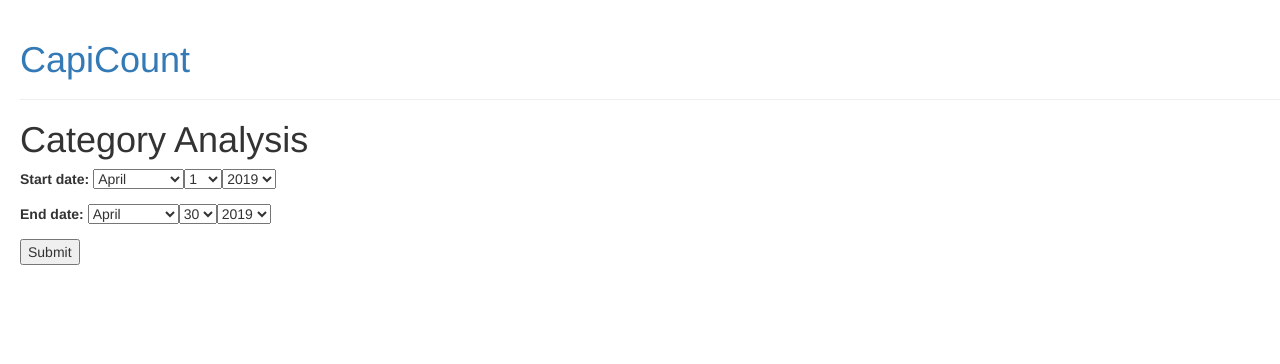
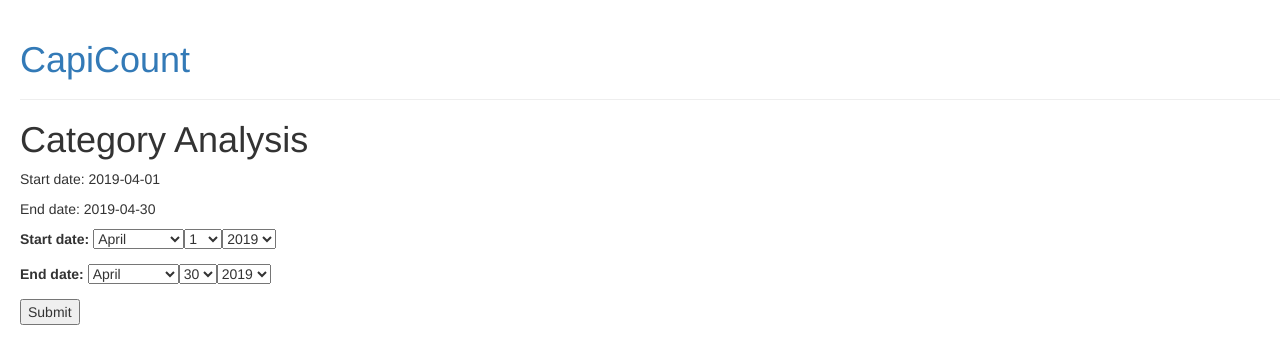
Before and after one commit to Zen-CODE/zenprojects, a Django app: page /budget/category_analysis in a window 1280 px wide. Shown: the top 364 px of the page. Run offline with Django 3.2, Linux system fonts and the light colour scheme; some libraries are stand-ins or nearby versions.

Commit message:
Access form values in the template

```diff
--- a/python/django/capiccount/budget/templates/budget/category_analysis.html
+++ b/python/django/capiccount/budget/templates/budget/category_analysis.html
@@ -1,6 +1,9 @@
 {% extends 'base.html' %}
 {% block content %}
 <h1>Category Analysis</h1>
+<p>Start date: {{ form.start_date.value|date:'Y-m-d' }}</p>
+<p>End date: {{ form.end_date.value|date:'Y-m-d' }}</p>
+
 <form method="post" enctype="multipart/form-data">
     {% csrf_token %}
     {{ form.as_p }}
--- a/python/django/capiccount/budget/views.py
+++ b/python/django/capiccount/budget/views.py
@@ -55,8 +55,6 @@ def category_analysis(request):
     """ Show a category analysis between the dates specified. """
     if request.method == 'POST':
         form = CategoryAnalysis(request.POST)
-        if form.is_valid():
-            return HttpResponseRedirect("index")
     else:
         today = datetime.today()
         start_date = today.replace(day=1)
```
